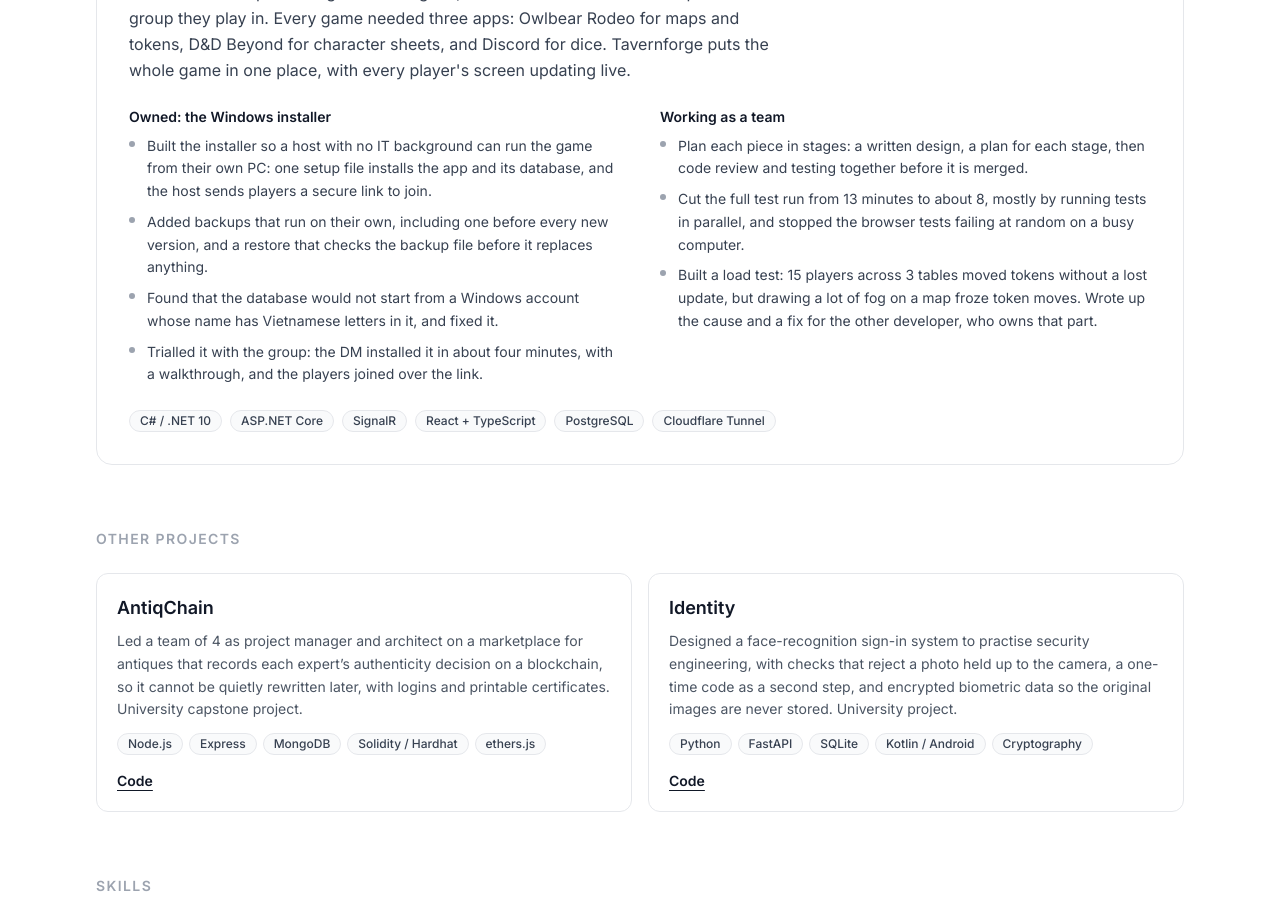
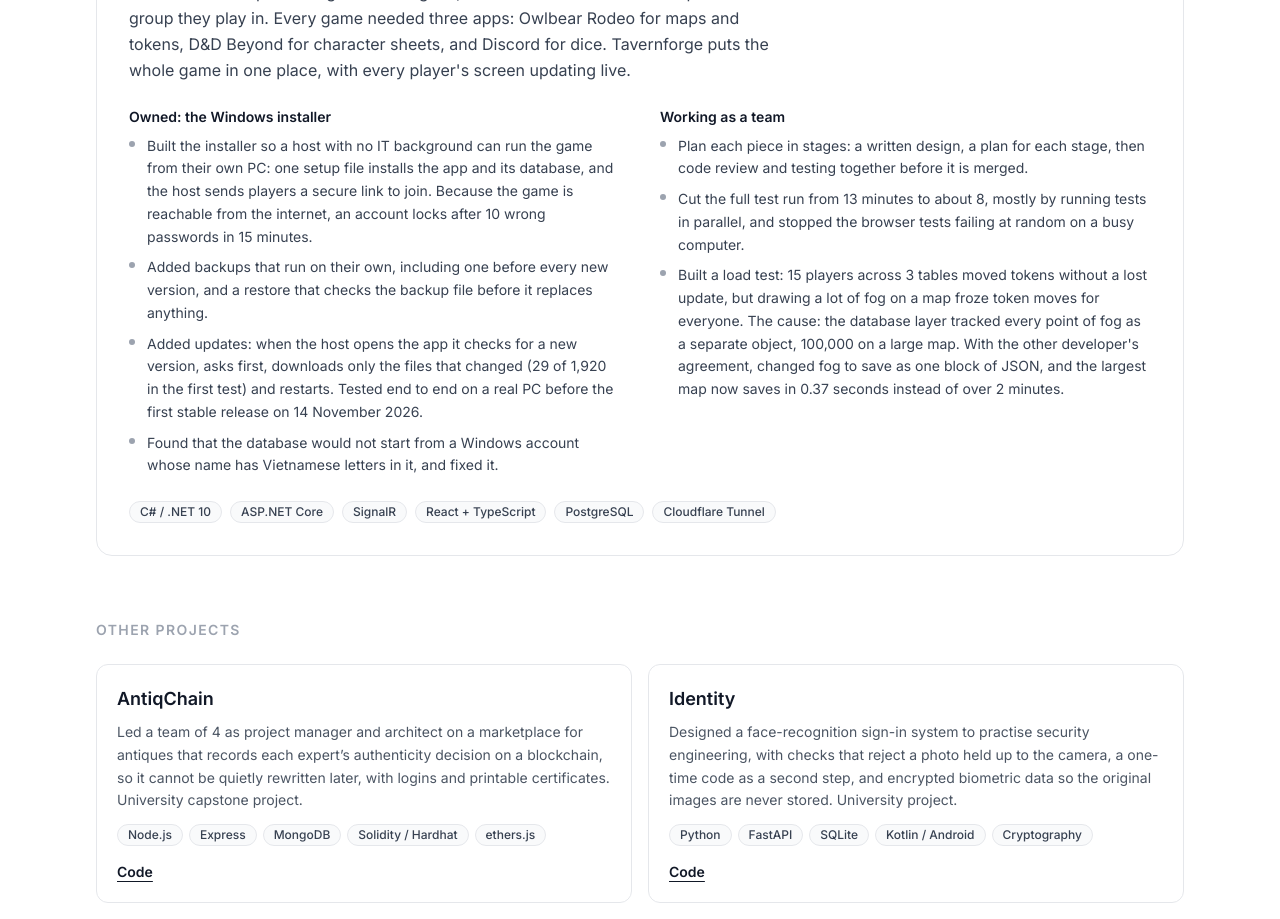
Before and after one commit to phuanh20001/portfolio, a Next.js app: page / in a window 1280 px wide. Shown: the part 2600-3519 px from the top of the page. Built offline with nearby package versions, Linux system fonts and the light colour scheme.

Commit message:
Update Tavernforge project details; enhance installer description and improve load testing notes

```diff
--- a/resume.html
+++ b/resume.html
@@ -152,8 +152,8 @@
       </div>
       <ul>
         <li>Online D&amp;D tabletop, built so our group could play in one app, not three (maps, character sheets, dice)</li>
-        <li>Own the Windows installer: one setup file lets a non-technical host run the app and its database on their own PC and invite players over a secure link, with backups and restore; our DM set it up in 4 minutes</li>
-        <li>Work through design documents, code review and joint testing; cut test time from 13 to 8 minutes</li>
+        <li>Own the Windows installer: one setup file lets a non-technical host run the app and its database on their own PC and invite players over a secure link, with backups, restore and one-click updates</li>
+        <li>Work through design documents and code review; fixed a freeze found by load testing (2 min to 0.37 s)</li>
       </ul>
     </div>
 
--- a/src/data/profile.js
+++ b/src/data/profile.js
@@ -240,10 +240,10 @@ export const sideProject = {
     {
       title: 'Owned: the Windows installer',
       items: [
-        'Built the installer so a host with no IT background can run the game from their own PC: one setup file installs the app and its database, and the host sends players a secure link to join.',
+        'Built the installer so a host with no IT background can run the game from their own PC: one setup file installs the app and its database, and the host sends players a secure link to join. Because the game is reachable from the internet, an account locks after 10 wrong passwords in 15 minutes.',
         'Added backups that run on their own, including one before every new version, and a restore that checks the backup file before it replaces anything.',
+        'Added updates: when the host opens the app it checks for a new version, asks first, downloads only the files that changed (29 of 1,920 in the first test) and restarts. Tested end to end on a real PC before the first stable release on 14 November 2026.',
         'Found that the database would not start from a Windows account whose name has Vietnamese letters in it, and fixed it.',
-        'Trialled it with the group: the DM installed it in about four minutes, with a walkthrough, and the players joined over the link.',
       ],
     },
     {
@@ -251,7 +251,7 @@ export const sideProject = {
       items: [
         'Plan each piece in stages: a written design, a plan for each stage, then code review and testing together before it is merged.',
         'Cut the full test run from 13 minutes to about 8, mostly by running tests in parallel, and stopped the browser tests failing at random on a busy computer.',
-        'Built a load test: 15 players across 3 tables moved tokens without a lost update, but drawing a lot of fog on a map froze token moves. Wrote up the cause and a fix for the other developer, who owns that part.',
+        'Built a load test: 15 players across 3 tables moved tokens without a lost update, but drawing a lot of fog on a map froze token moves for everyone. The cause: the database layer tracked every point of fog as a separate object, 100,000 on a large map. With the other developer\'s agreement, changed fog to save as one block of JSON, and the largest map now saves in 0.37 seconds instead of over 2 minutes.',
       ],
     },
   ],
```
Also changed, not shown: 1 other file (tests, documents, lock files or other folders).
